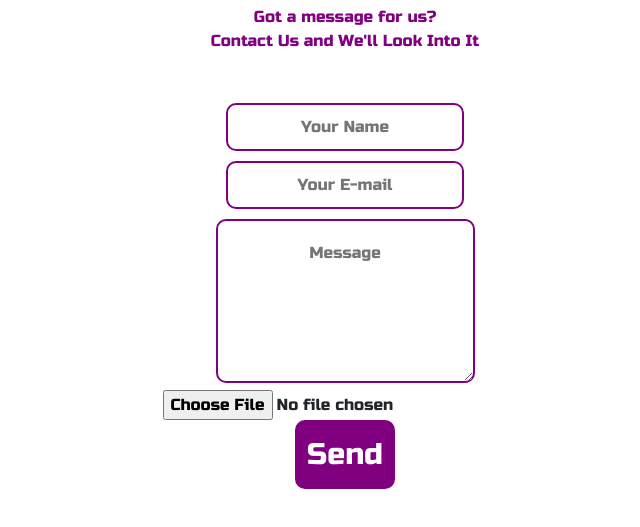
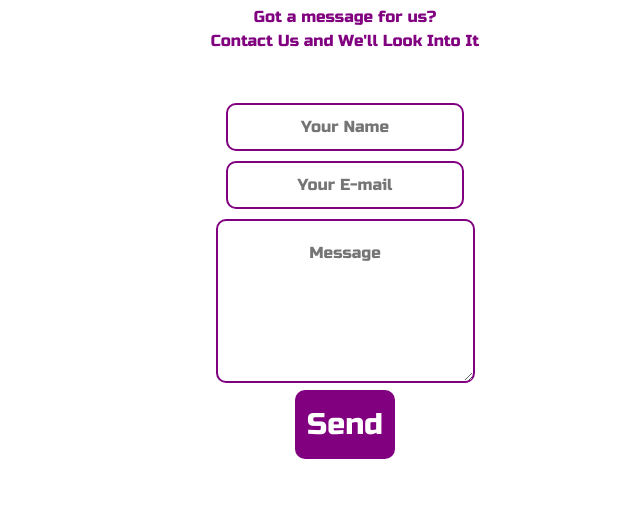
Before and after one commit to beesswag/myQuickMenu, a plain HTML site: page contactform.html in a window 1280 px wide. Shown: the part 91-618 px from the top of the page, without its empty margins (295-935 px from the left). Drawn offline with nearby package versions, Linux system fonts and the light colour scheme.

Commit message:
Update contactform.html

```diff
--- a/contactform.html
+++ b/contactform.html
@@ -72,7 +72,6 @@
 			    <input type="text" name="name" placeholder="Your Name" required=""><br>
 			    <input type="email" name="email" placeholder="Your E-mail" required=""><br>
 			  	<textarea name="message" type="text" rows="5" placeholder="Message" required=""></textarea><br>
-				<input type="file" name="file"><br>
 			    <input type="submit" value="Send"></input>
 			    <input type="hidden" name="_next" value="https://beesswag.github.io/myQuickMenu/thanks.html">
 				<input type="hidden" name="_captcha" value="false">
```
